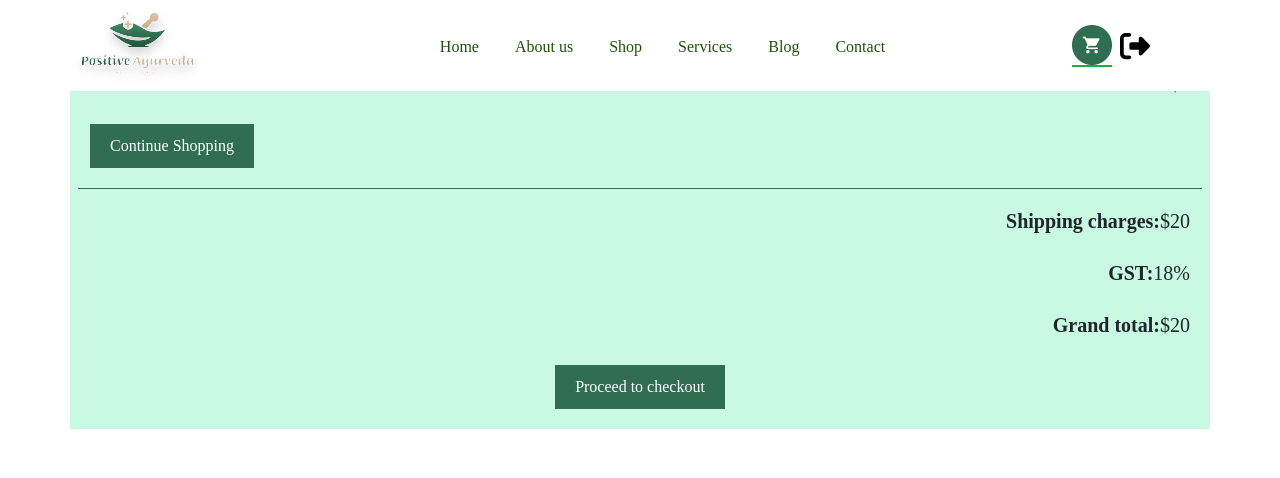
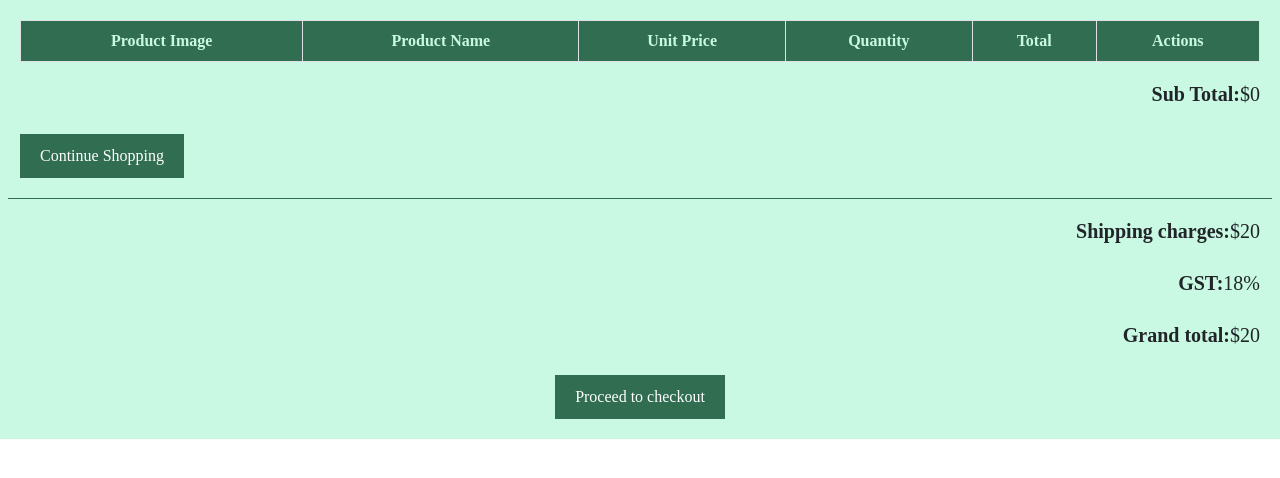
Before and after one commit to maddy2730/positive-Ayurveda-FrontEnd, a React (Create React App) app: page /cart in a window 1280 px wide. Shown: the top 478 px of the page. Built offline with nearby package versions, Linux system fonts and the light colour scheme; the HTML template or start-up script is replaced by a standard one.

Commit message:
changes in cart

```diff
--- a/src/App.js
+++ b/src/App.js
@@ -17,7 +17,7 @@ const AuthRoute = ({ isAuthenticated, element }) => {
 
 const AppRoutes = ({ cart, addToCart, removeFromCart, removeFromCartsubtract, isAuthenticated, loading, setIsAuthenticated }) => {
   const location = useLocation();
-  const hideNavbar = ['/signup', '/loginsignup'].includes(location.pathname);
+  const hideNavbar = ['/signup', '/loginsignup','/cart'].includes(location.pathname);
 
   if (loading) {
     return <div>Loading...</div>;
--- a/src/Components/Aboutus.css
+++ b/src/Components/Aboutus.css
@@ -7,8 +7,15 @@
     background-size: cover;
     border: 0 px none !important;
     border-radius: 0px;
-    position: relative;
-    top: 0px !important;
+}
+@media(min-width: "769px"){
+    .modify{
+        position: relative;
+    top: 91px !important;
+    }
+    .cf{
+        margin-top: 50px;
+    }
 }
 .message{
   font-weight: 700;
--- a/src/Components/Blog.css
+++ b/src/Components/Blog.css
@@ -8,7 +8,15 @@
     border: 0 px none !important;
     border-radius: 0px;
     position: relative;
-    top: 91px;
+}
+@media(min-width: '769px'){
+    .modify{
+        position: relative;
+    top: 91px !important;
+    }
+    .cf{
+        margin-top: 50px;
+    }
 }
 .message{
   font-weight: 700;
--- a/src/Components/Cart.js
+++ b/src/Components/Cart.js
@@ -8,65 +8,74 @@ export default function Cart({ cart, removeFromCart, addToCart, removeFromCartsu
   };
 
   return (
-    <div className="container" style={{ backgroundColor: '#C9F9E2', padding: '20px' }}>
-      <div className="row text-center allcardmide" style={{ backgroundColor: '#306D51', color: '#C9F9E2', marginBottom: '10px' }}>
-        <div className="col-lg-2"><h5><b>Product image</b></h5></div>
-        <div className="col-lg-2"><h5><b>Product name</b></h5></div>
-        <div className="col-lg-2"><h5><b>Unit price</b></h5></div>
-        <div className="col-lg-2"><h5><b>Quantity</b></h5></div>
-        <div className="col-lg-2"><h5><b>Total</b></h5></div>
-        <div className="col-lg-2"><h5><b>Actions</b></h5></div>
-      </div>
+    <div className="container-fluid" style={{ backgroundColor: '#C9F9E2', padding: '20px' }}>
+      <table className="table table-bordered" style={{ backgroundColor: '#C9F9E2' }}>
+        <thead style={{ backgroundColor: '#306D51', color: '#C9F9E2' }}>
+          <tr className="text-center">
+            <th>Product Image</th>
+            <th>Product Name</th>
+            <th>Unit Price</th>
+            <th>Quantity</th>
+            <th>Total</th>
+            <th>Actions</th>
+          </tr>
+        </thead>
+        <tbody>
           {cart.map((item, index) => (
-        <div className="row text-center" key={index} style={{ marginBottom: '10px', borderBottom: '1px solid #306D51', paddingBottom: '10px' }}>
-          <div className="col-lg-2">
-            <div className="pa-cart-img">
-              <img src={item.img} alt="Product" className="img-fluid cardimd" />
-            </div>
-          </div>
-          <div className="col-lg-2">{item.name}</div>
-          <div className="col-lg-2">${item.price}</div>
-          <div className="col-lg-2">
+            <tr key={index} className="text-center" style={{ borderBottom: '1px solid #306D51' }}>
+              <td>
+                <img src={item.img} alt="Product" className="cardimd" style={{ height: '76px', width: 'auto' }} />
+              </td>
+              <td>{item.name}</td>
+              <td>${item.price}</td>
+              <td>
                 <div className="pa-cart-quantity">
                   <button className="pa-sub" onClick={() => removeFromCartsubtract(item.id)}>-</button>
                   <input type="number" value={item.quantity} min="1" readOnly style={{ width: '40px', border: '1px solid #306D51', backgroundColor: '#c9f9e2', textAlign: 'center' }} />
                   <button className="pa-add" onClick={() => addToCart(item)}>+</button>
                 </div>
-          </div>
-          <div className="col-lg-2">${item.price * item.quantity}</div>
-          <div className="col-lg-2">
+              </td>
+              <td>${item.price * item.quantity}</td>
+              <td>
                 <button className="pa-delete" onClick={() => removeFromCart(index)}>
                   <FaTrash color="#306D51" />
                 </button>
-          </div>
-        </div>
+              </td>
+            </tr>
           ))}
+        </tbody>
+      </table>
+
       <div className="row" style={{ marginTop: '20px' }}>
         <div className="col-lg-12 d-flex justify-content-end">
           <h5><b>Sub Total:</b></h5> <h5>${calculateTotal()}</h5>
         </div>
       </div>
+
       <div className="row" style={{ marginTop: '20px' }}>
         <div className="col-lg-8 d-flex justify-content-start">
           <Link to="/shop" className="pa-btn" style={{ backgroundColor: '#306D51', color: '#fff', padding: '10px 20px', textDecoration: 'none' }}>Continue Shopping</Link>
         </div>
+      </div>
 
-      </div>
       <div className="row" style={{ marginTop: '20px', borderTop: '1px solid #306D51', paddingTop: '20px' }}>
         <div className="col-lg-12 d-flex justify-content-end">
           <h5><b>Shipping charges:</b></h5>  <h5>$20</h5>
         </div>
       </div>
+
       <div className="row" style={{ marginTop: '20px' }}>
         <div className="col-lg-12 d-flex justify-content-end">
           <h5><b>GST:</b></h5> <h5>18%</h5>
         </div>
       </div>
+
       <div className="row" style={{ marginTop: '20px' }}>
         <div className="col-lg-12 d-flex justify-content-end">
-          <h5><b>Grand total:</b></h5><h5>${calculateTotal() + 20}</h5>
+          <h5><b>Grand total:</b></h5> <h5>${calculateTotal() + 20}</h5>
         </div>
       </div>
+
       <div className="row" style={{ marginTop: '20px' }}>
         <div className="col-lg-12 d-flex justify-content-center">
           <a href="checkout.html" className="pa-btn" style={{ backgroundColor: '#306D51', color: '#fff', padding: '10px 20px', textDecoration: 'none' }}>Proceed to checkout</a>
--- a/src/Components/Contact.css
+++ b/src/Components/Contact.css
@@ -8,13 +8,21 @@
     border: 0 px none !important;
     border-radius: 0px;
     position: relative;
-    top:0px;
 }
 .message{
   font-weight: 700;
 }
 .edit {
     gap: 20px;
+}
+@media(min-width: '769px'){
+  .modify{
+      position: relative;
+  top: 91px !important;
+  }
+  .cf{
+      margin-top: 50px;
+  }
 }
 hr{
   border: 0.5px dotted;
--- a/src/Components/Services.css
+++ b/src/Components/Services.css
@@ -7,9 +7,18 @@
     text-align: center;
     height: 100px;
 }
-.modify{
+/* .modify{
   position: relative;
     top: 91px;
+} */
+@media(min-width: '769px'){
+  .modify{
+      position: relative;
+  top: 91px !important;
+  }
+  .cf{
+      margin-top: 50px;
+  }
 }
 .et {
     background-color: #C9F9E2;
--- a/src/Components/Signup.css
+++ b/src/Components/Signup.css
@@ -19,7 +19,7 @@
   #eyebtns{
     border: none;
     /* right: 9px; */
-    background-color: #C9F9E2;
+    background-color: transparent;;
     height: 23px;
     top: -5px;
     position: absolute;
--- a/src/Container/navbar/Navbar.js
+++ b/src/Container/navbar/Navbar.js
@@ -27,7 +27,7 @@ export default function Navbar({ cart }) {
             <li className="nav-item mauto1">
               <NavLink className="nav-link" to="/cart">
                 {cart.length > 0 && (
-                  <span className="text-xs cart-count position-absolute top-0 start-100 translate-middle badge rounded-pill bg-danger">
+                  <span className="text-xs cart-count position-absolute  translate-middle badge rounded-pill bg-danger">
                     {cart.length}
                   </span>
                 )}
@@ -69,7 +69,7 @@ export default function Navbar({ cart }) {
               <li className="nav-item pe-2">
                 <NavLink className="nav-link" to="/cart">
                   {cart.length > 0 && (
-                    <span className="text-xs cart-count position-absolute top-0 start-100 translate-middle badge rounded-pill bg-danger">
+                    <span className="text-xs cart-count position-absolute  translate-middle badge rounded-pill bg-danger">
                       {cart.length}
                     </span>
                   )}
```
Lines whose indentation alone changed are shown as unchanged.
